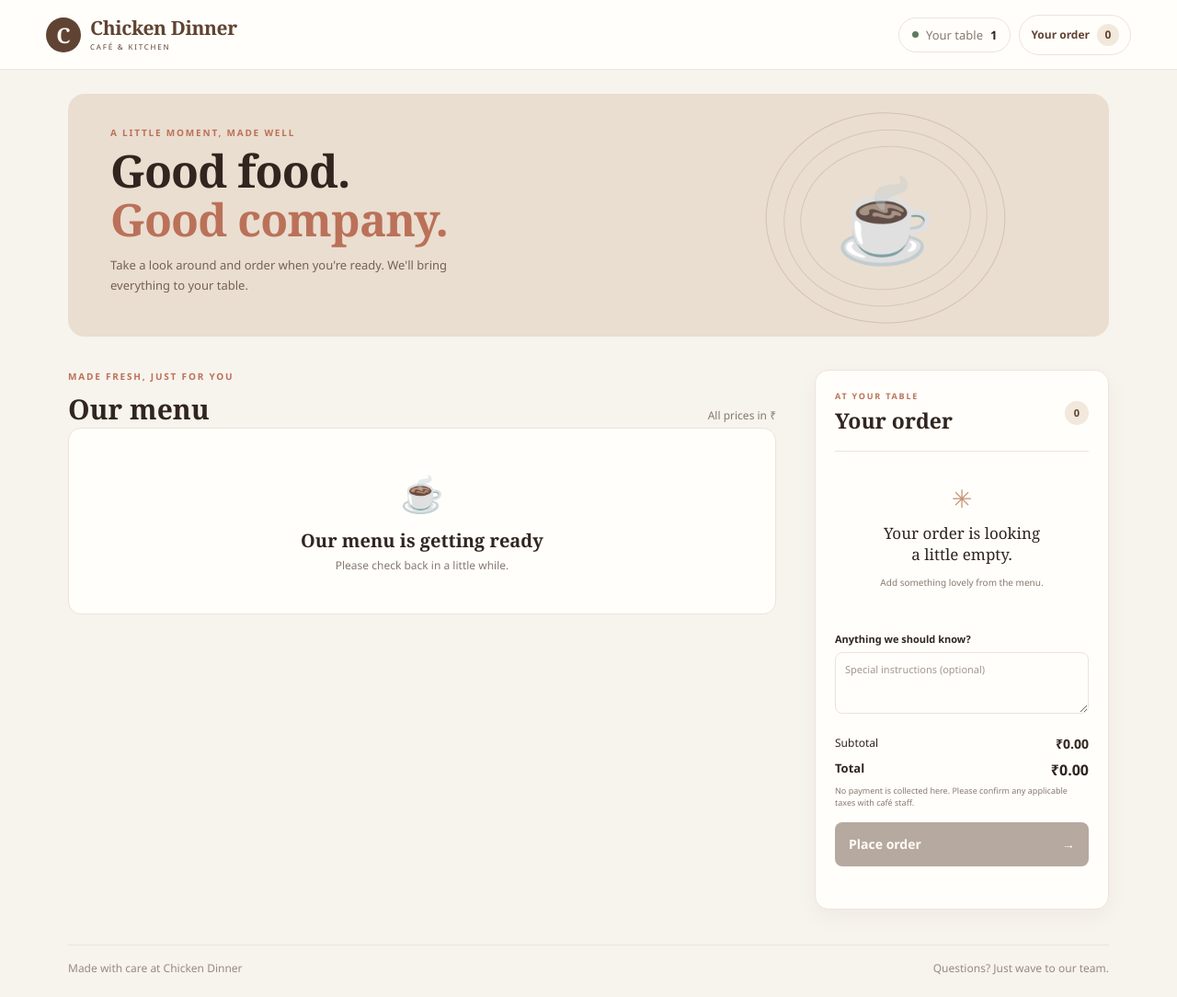
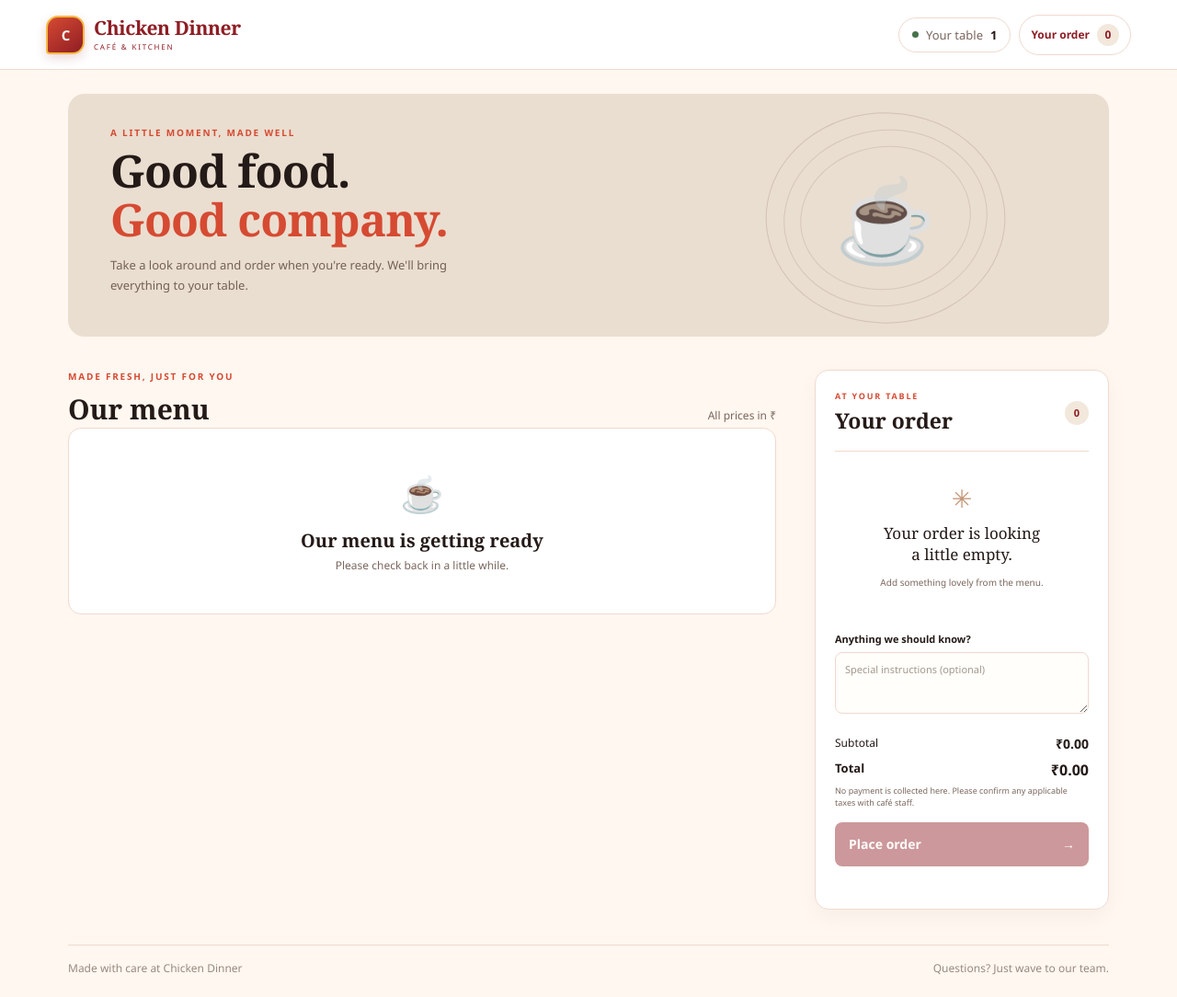
Before and after one commit to shahidbhati8233-alt/CMS, a Flask app: page /menu?table=1 in a window 1280 px wide. Shown: the whole page at 92% size. Run offline with Flask 3, Linux system fonts and the light colour scheme; data comes from the database, SQL or seed files in the repository; some libraries are stand-ins or nearby versions.

Commit message:
Refresh Chicken Dinner brand colors and logo styling

```diff
--- a/CMS/static/style.css
+++ b/CMS/static/style.css
@@ -1,13 +1,14 @@
 :root {
   color-scheme: light;
-  --cream: #f7f3ed;
-  --paper: #fffefa;
-  --ink: #30251f;
-  --muted: #867970;
-  --brown: #604332;
-  --terracotta: #bb7159;
-  --border: #ece4da;
-  --green: #5e7b61;
+  --cream: #fff7f0;
+  --paper: #ffffff;
+  --ink: #241a17;
+  --muted: #79665d;
+  --brown: #8f1d24;
+  --terracotta: #d64a32;
+  --border: #f0d9cf;
+  --green: #47734a;
+  --chicken-gold: #f5b942;
   font-family: "Segoe UI", Arial, sans-serif;
 }
 
@@ -21,7 +22,7 @@ button { cursor: pointer; }
 .brand { display: inline-flex; align-items: center; gap: 10px; color: var(--brown); text-decoration: none; }
 .brand > span:last-child { min-width: 0; }
 .brand strong { overflow-wrap: anywhere; }
-.brand-mark { width: 38px; height: 38px; display: grid; place-items: center; border-radius: 50%; background: var(--brown); color: #fff9f0; font: 600 23px Georgia, serif; }
+.brand-mark { width: 42px; height: 42px; display: grid; place-items: center; flex: 0 0 42px; border: 2px solid var(--chicken-gold); border-radius: 13px 13px 13px 4px; background: linear-gradient(145deg, var(--terracotta), var(--brown)); color: #fffaf4; font: 900 15px "Segoe UI", Arial, sans-serif; letter-spacing: -1px; box-shadow: 0 4px 12px rgba(143, 29, 36, .18); }
 .brand strong { display: block; font: 600 21px Georgia, serif; line-height: 1; letter-spacing: -.4px; }
 .brand small { display: block; margin-top: 4px; font-size: 8px; letter-spacing: 1.8px; }
 .table-pill { display: flex; align-items: center; gap: 8px; padding: 9px 14px; border: 1px solid var(--border); border-radius: 999px; color: var(--muted); font-size: 13px; }
```
